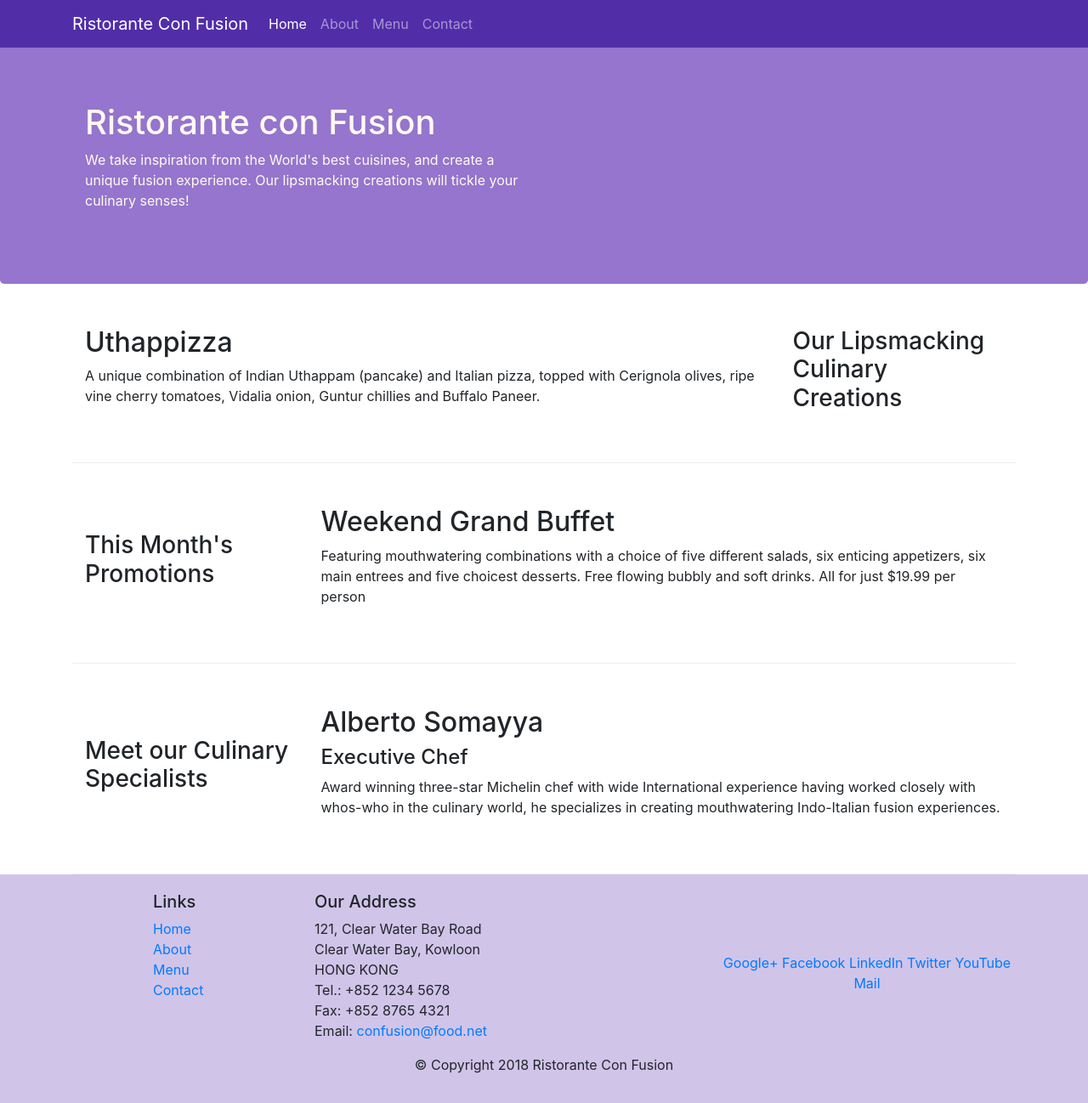
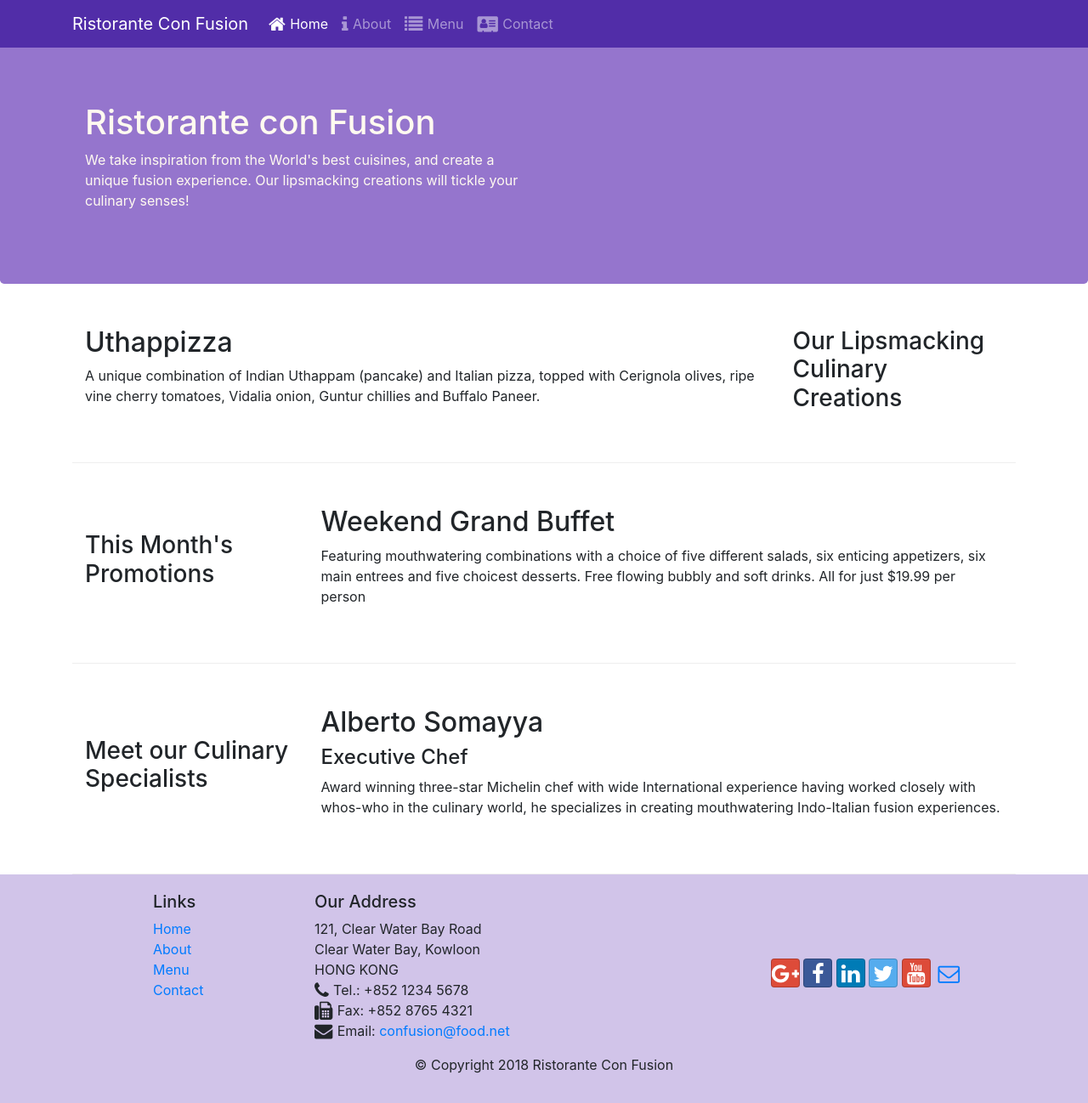
Before and after one commit to geoffvargo/conFusion, a website: page index.html in a window 1280 px wide. Shown: the whole page at 85% size. Drawn offline with nearby package versions, Linux system fonts and the light colour scheme.

Commit message:
icon fonts

```diff
--- a/index.html
+++ b/index.html
@@ -9,24 +9,34 @@
 
 	<!-- Bootstrap CSS -->
 	<link rel="stylesheet" href="node_modules/bootstrap/dist/css/bootstrap.min.css">
+	<link rel="stylesheet" href="node_modules/font-awesome/css/font-awesome.min.css">
+	<link rel="stylesheet" href="node_modules/bootstrap-social/bootstrap-social.css">
 	<link rel="stylesheet" href="css/styles.css">
+
 	<title>Ristorante Con Fusion</title>
 </head>
 
 <body>
 	<nav class="navbar navbar-dark navbar-expand-sm fixed-top">
 		<div class="container">
-			<button class="navbar-toggler" type="button" data-toggle="collapse"
-			        data-target="#Navbar">
+			<button class="navbar-toggler" type="button" data-toggle="collapse" data-target="#Navbar">
 				<span class="navbar-toggler-icon mr-auto"></span>
 			</button>
 			<a class="navbar-brand" href="">Ristorante Con Fusion</a>
 			<div class="collapse navbar-collapse" id="Navbar">
 				<ul class="navbar-nav mr-auto">
-					<li class="nav-item active"><a class="nav-link" href="">Home</a></li>
-					<li class="nav-item"><a class="nav-link" href="./aboutus.html">About</a></li>
-					<li class="nav-item"><a class="nav-link" href="">Menu</a></li>
-					<li class="nav-item"><a class="nav-link" href="">Contact</a></li>
+					<li class="nav-item active">
+						<a class="nav-link" href=""><span class="fa fa-home fa-lg">&nbsp;</span>Home</a>
+					</li>
+					<li class="nav-item"><a class="nav-link" href="./aboutus.html">
+						<span class="fa fa-info fa-lg">&nbsp;</span>About</a>
+					</li>
+					<li class="nav-item">
+						<a class="nav-link" href=""><span class="fa fa-list fa-lg">&nbsp;</span>Menu</a>
+					</li>
+					<li class="nav-item">
+						<a class="nav-link" href=""><span class="fa fa-address-card fa-lg">&nbsp;</span>Contact</a>
+					</li>
 				</ul>
 			</div>
 		</div>
@@ -111,19 +121,19 @@
 						121, Clear Water Bay Road<br>
 						Clear Water Bay, Kowloon<br>
 						HONG KONG<br>
-						Tel.: +852 1234 5678<br>
-						Fax: +852 8765 4321<br>
-						Email: <a href="mailto:confusion@food.net">confusion@food.net</a>
+						<i class="fa fa-phone fa-lg">&nbsp;</i>Tel.: +852 1234 5678<br>
+						<i class="fa fa-fax fa-lg">&nbsp;</i>Fax: +852 8765 4321<br>
+						<i class="fa fa-envelope fa-lg">&nbsp;</i>Email: <a href="mailto:confusion@food.net">confusion@food.net</a>
 					</address>
 				</div>
 				<div class="col-12 col-sm-4 align-self-center">
 					<div class="text-center">
-						<a href="http://google.com/+">Google+</a>
-						<a href="http://www.facebook.com/profile.php?id=">Facebook</a>
-						<a href="http://www.linkedin.com/in/">LinkedIn</a>
-						<a href="http://twitter.com/">Twitter</a>
-						<a href="http://youtube.com/">YouTube</a>
-						<a href="mailto:">Mail</a>
+						<a class="btn btn-social-icon btn-google" href="http://google.com/+"><i class="fa fa-google-plus fa-lg"></i></a>
+						<a class="btn btn-social-icon btn-facebook" href="http://www.facebook.com/profile.php?id="><i class="fa fa-facebook fa-lg"></i></a>
+						<a class="btn btn-social-icon btn-linkedin" href="http://www.linkedin.com/in/"><i class="fa fa-linkedin fa-lg"></i></a>
+						<a class="btn btn-social-icon btn-twitter" href="http://twitter.com/"><i class="fa fa-twitter fa-lg"></i></a>
+						<a class="btn btn-social-icon btn-google" href="http://youtube.com/"><i class="fa fa-youtube fa-lg"></i></a>
+						<a class="btn btn-social-icon" href="mailto:"><i class="fa fa-envelope-o fa-lg"></i></a>
 					</div>
 				</div>
 			</div>
--- a/package.json
+++ b/package.json
@@ -15,6 +15,8 @@
   },
   "dependencies": {
     "bootstrap": "^4.0.0",
+    "bootstrap-social": "^5.1.1",
+    "font-awesome": "^4.7.0",
     "jquery": "^3.3.1",
     "popper.js": "^1.12.9"
   }
```
Also changed, not shown: aboutus.html (+17 -12 lines), 1 other file.
